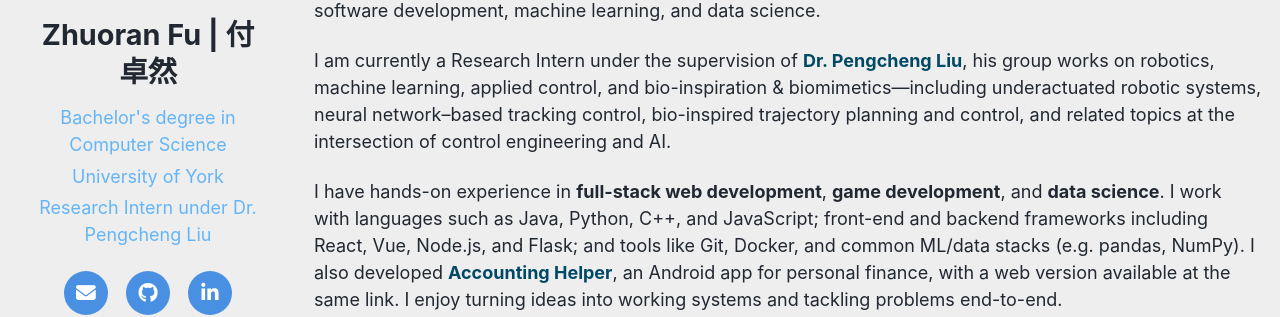
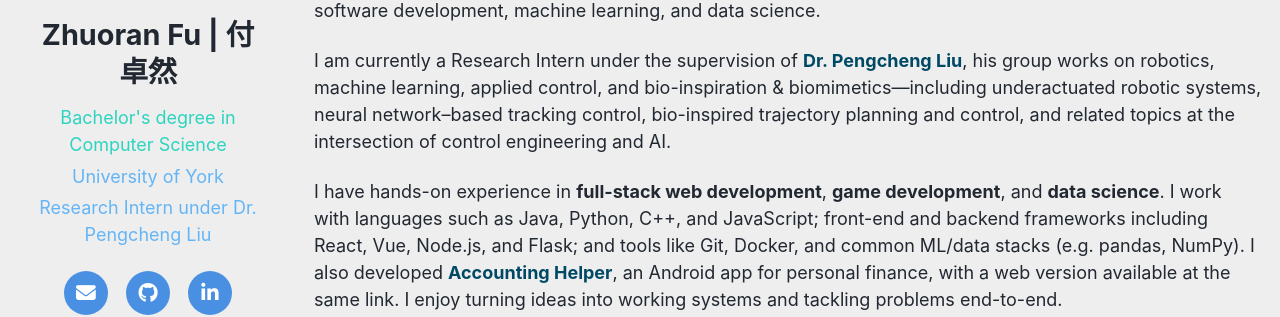
Before and after one commit to Jason-blips/Jason-blips.github.io, a Jekyll site: the page built from _pages/about.md, in a window 1280 px wide. Shown: the part 263-580 px from the top of the page. Built offline with Jekyll 4.4.1, drawn with Linux system fonts in a browser that asks for light colours; a script bundle is joined from its source files by our own code; library files that are not in the unit come from our copies.

Commit message:
更改hero

```diff
--- a/_includes/author-profile-hero.html
+++ b/_includes/author-profile-hero.html
@@ -11,7 +11,7 @@
   </div>
   <h1 class="profile-hero__name">{{ author.name }} | 付卓然</h1>
   <div class="profile-hero__affiliations">
-    <a href="https://www.york.ac.uk/computer-science/" class="profile-hero__affiliation profile-hero__affiliation--link" target="_blank" rel="noopener noreferrer">Bachelor's degree in Computer Science</a>
+    <a href="https://www.york.ac.uk/computer-science/" class="profile-hero__affiliation profile-hero__affiliation--major" target="_blank" rel="noopener noreferrer">Bachelor's degree in Computer Science</a>
     <a href="https://www.york.ac.uk/" class="profile-hero__affiliation profile-hero__affiliation--link" target="_blank" rel="noopener noreferrer">University of York</a>
     <a href="https://www.cs.york.ac.uk/people/liup" class="profile-hero__affiliation profile-hero__affiliation--link" target="_blank" rel="noopener noreferrer">Research Intern under Dr. Pengcheng Liu</a>
   </div>
--- a/_sass/layout/_profile-hero.scss
+++ b/_sass/layout/_profile-hero.scss
@@ -28,7 +28,7 @@
   font-weight: 700;
   margin: 0 0 0.75rem;
   line-height: 1.3;
-  color: var(--global-text-color, #2c3e50);
+  color: var(--global-text-color, #fff);
 }
 
 .profile-hero__affiliations {
@@ -37,12 +37,21 @@
   gap: 0.25rem;
   margin-bottom: 1.25rem;
   font-size: 0.95rem;
+  align-items: center;
 }
 
-.profile-hero__affiliation {
-  color: #0d9488;
+/* 专业：浅青绿色，无下划线 */
+.profile-hero__affiliation--major {
+  color: #2dd4bf;
+  text-decoration: none;
+  transition: color 0.2s ease;
+
+  &:hover {
+    color: #5eead4;
+  }
 }
 
+/* 学校、导师：浅蓝色，无下划线 */
 .profile-hero__affiliation--link {
   color: #64b5f6;
   text-decoration: none;
```
